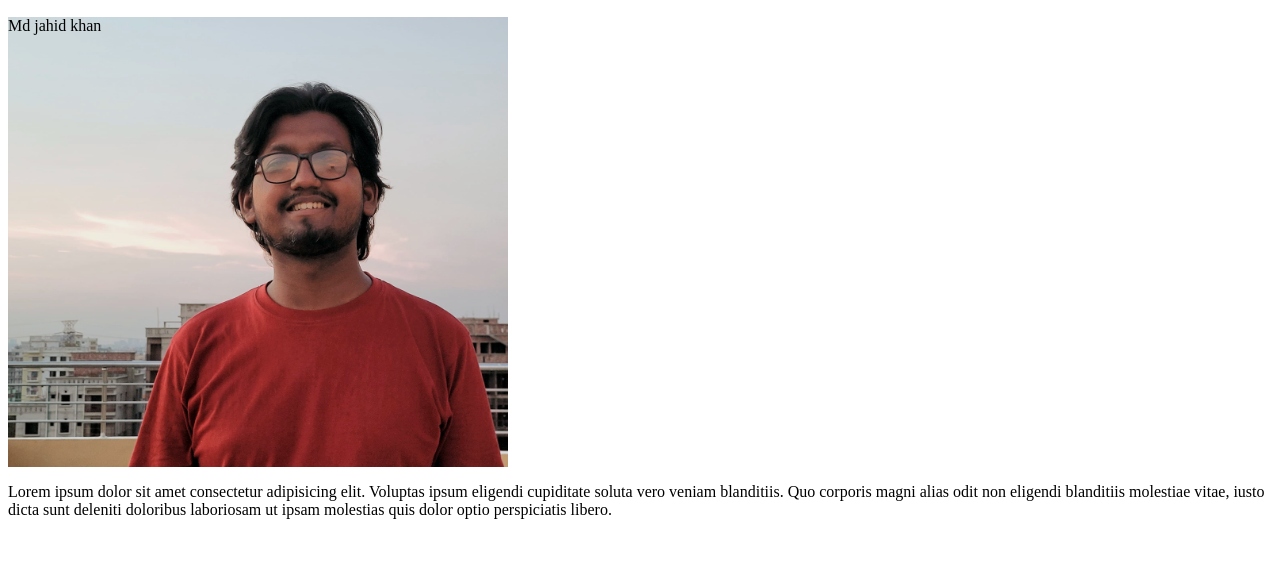
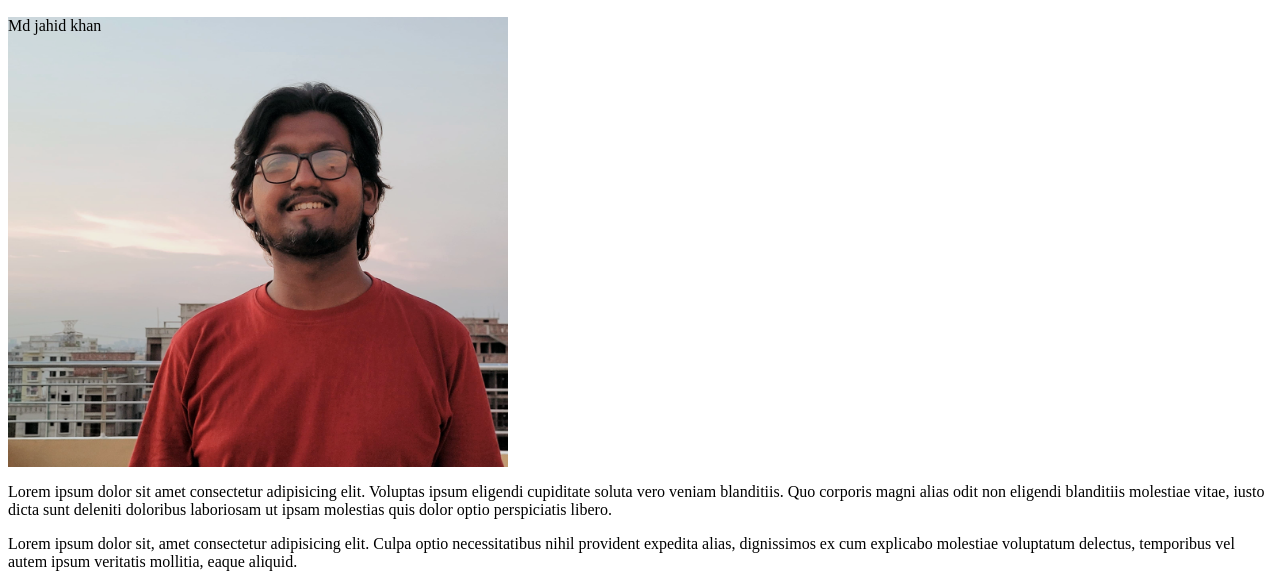
Before and after one commit to md-jahid-k/My-second-repo, a plain HTML site: page index.html in a window 1280 px wide. Shown: the part 519-1106 px from the top of the page. Before the commit the page ends 1054 px from the top, so only its background shows below. Drawn offline with Linux system fonts and the light colour scheme.

Commit message:
added peragraph

```diff
--- a/index.html
+++ b/index.html
@@ -17,5 +17,6 @@
     <p>
         Lorem ipsum dolor sit amet consectetur adipisicing elit. Voluptas ipsum eligendi cupiditate soluta vero veniam blanditiis. Quo corporis magni alias odit non eligendi blanditiis molestiae vitae, iusto dicta sunt deleniti doloribus laboriosam ut ipsam molestias quis dolor optio perspiciatis libero.
     </p>
+    <p>Lorem ipsum dolor sit, amet consectetur adipisicing elit. Culpa optio necessitatibus nihil provident expedita alias, dignissimos ex cum explicabo molestiae voluptatum delectus, temporibus vel autem ipsum veritatis mollitia, eaque aliquid.</p>
 </body>
 </html>
```
